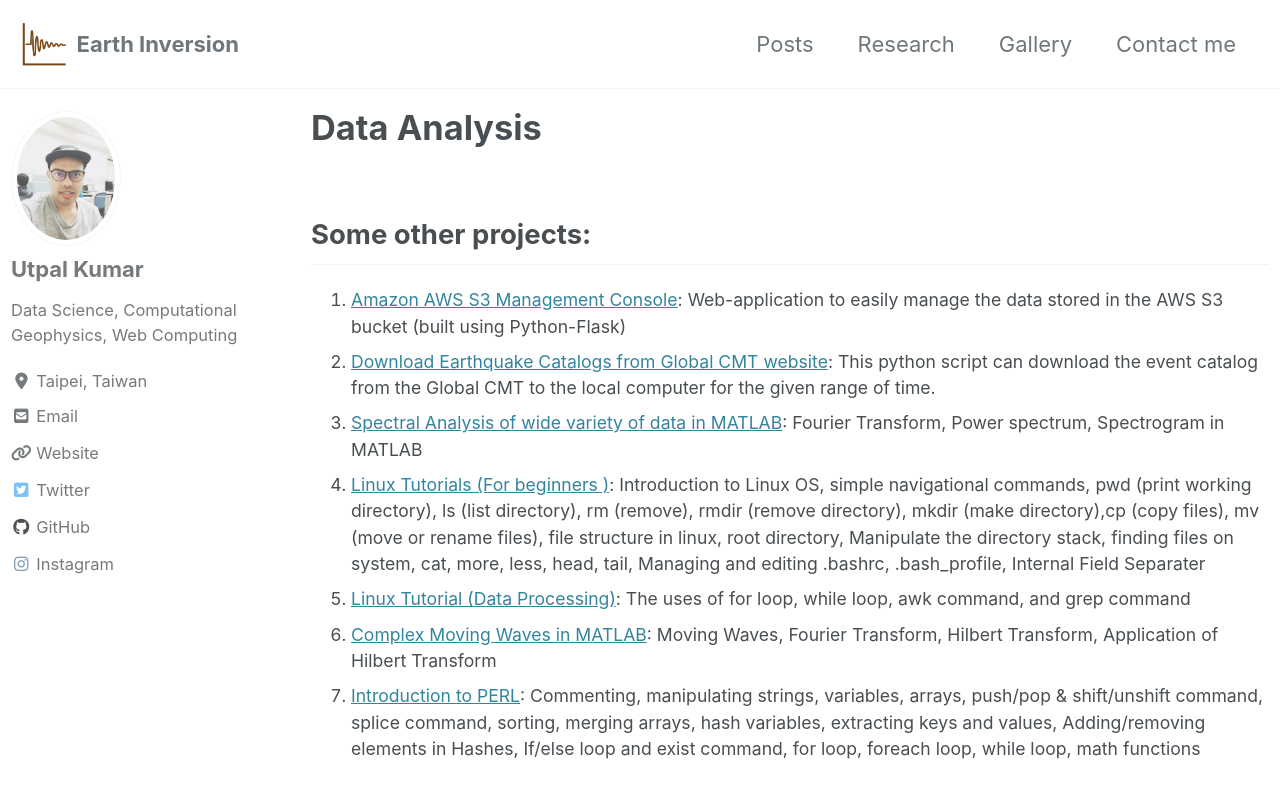
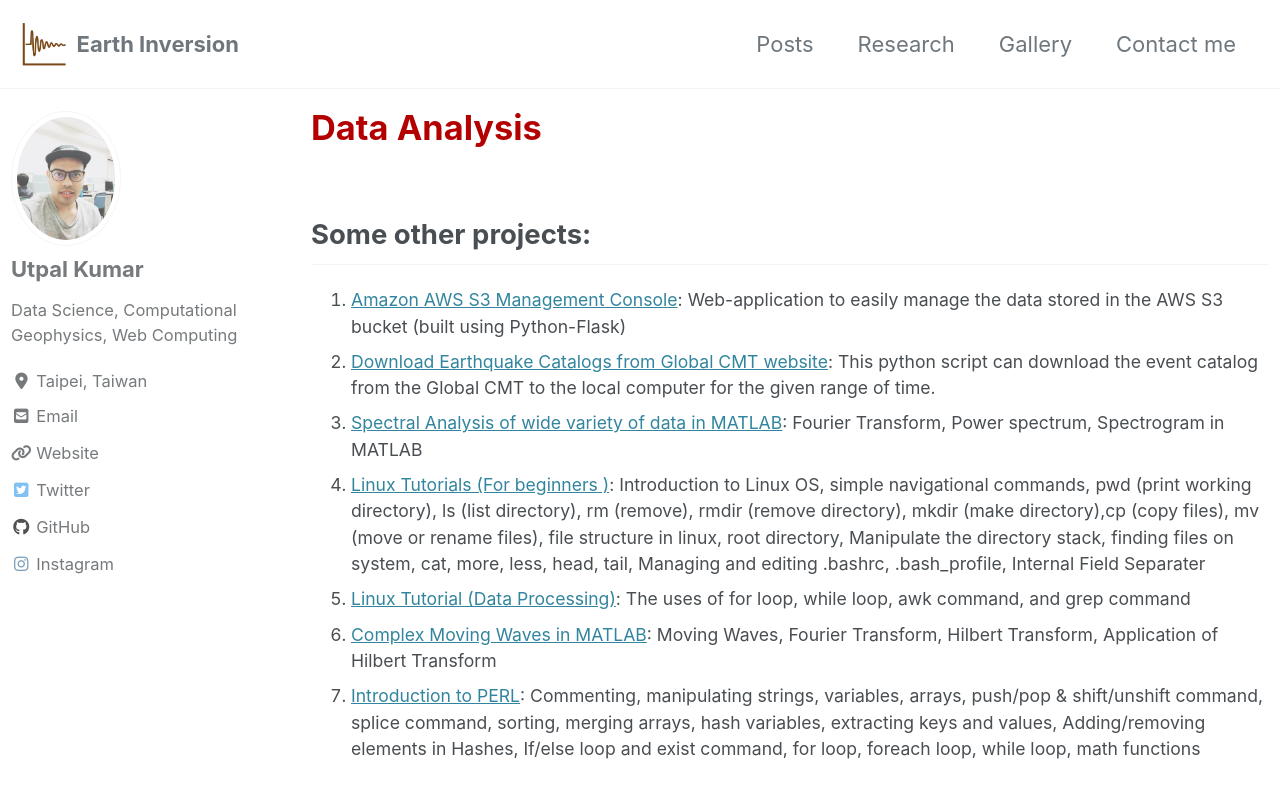
Before and after one commit to apexcodings/earthinversion.github.io, a Jekyll site: the page built from _pages/data_analysis.md, in a window 1280 px wide and 900 px high. Shown: the top 798 px of the window. Built offline with Jekyll 4.4.1, drawn with Linux system fonts in a browser that asks for light colours; cached includes are drawn as plain includes; nearby versions of some CDN libraries.

Commit message:
single html title color

```diff
--- a/_layouts/single.html
+++ b/_layouts/single.html
@@ -26,7 +26,7 @@
     <div class="page__inner-wrap">
       {% unless page.header.overlay_color or page.header.overlay_image %}
         <header>
-          {% if page.title %}<h1 id="page-title" class="page__title" itemprop="headline">{{ page.title | markdownify | remove: "<p>" | remove: "</p>" }}</h1>{% endif %}
+          {% if page.title %}<h1 id="page-title" class="page__title" itemprop="headline" style="color: #b30000;">{{ page.title | markdownify | remove: "<p>" | remove: "</p>" }}</h1>{% endif %}
           {% if page.read_time %}
             <p class="page__meta" style="color: #b30000;"><i class="far fa-user" aria-hidden="true"></i> <a href="https://twitter.com/Utpal_Kmr">Utpal Kumar</a>&nbsp;&nbsp;&nbsp;&nbsp;
             <i class="far fa-clock" aria-hidden="true"></i> {% include read-time.html %}</p>
```
